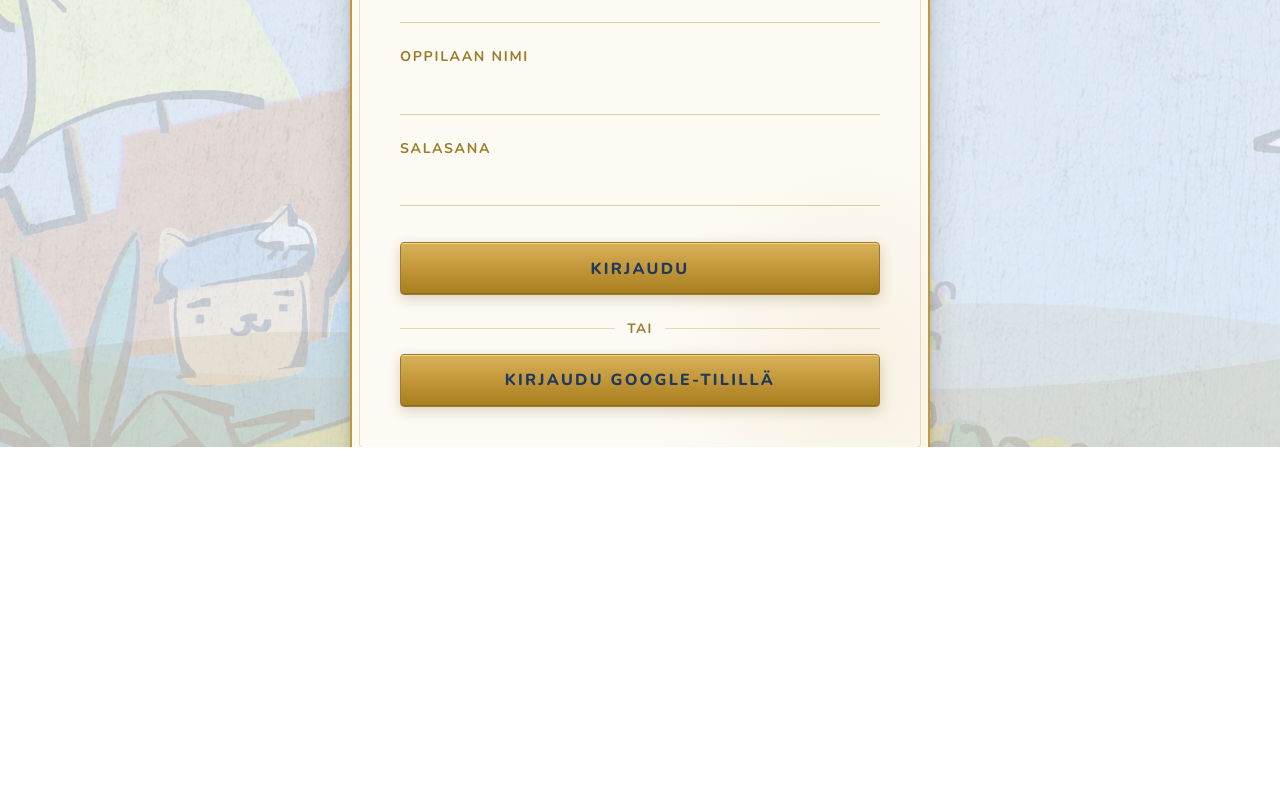
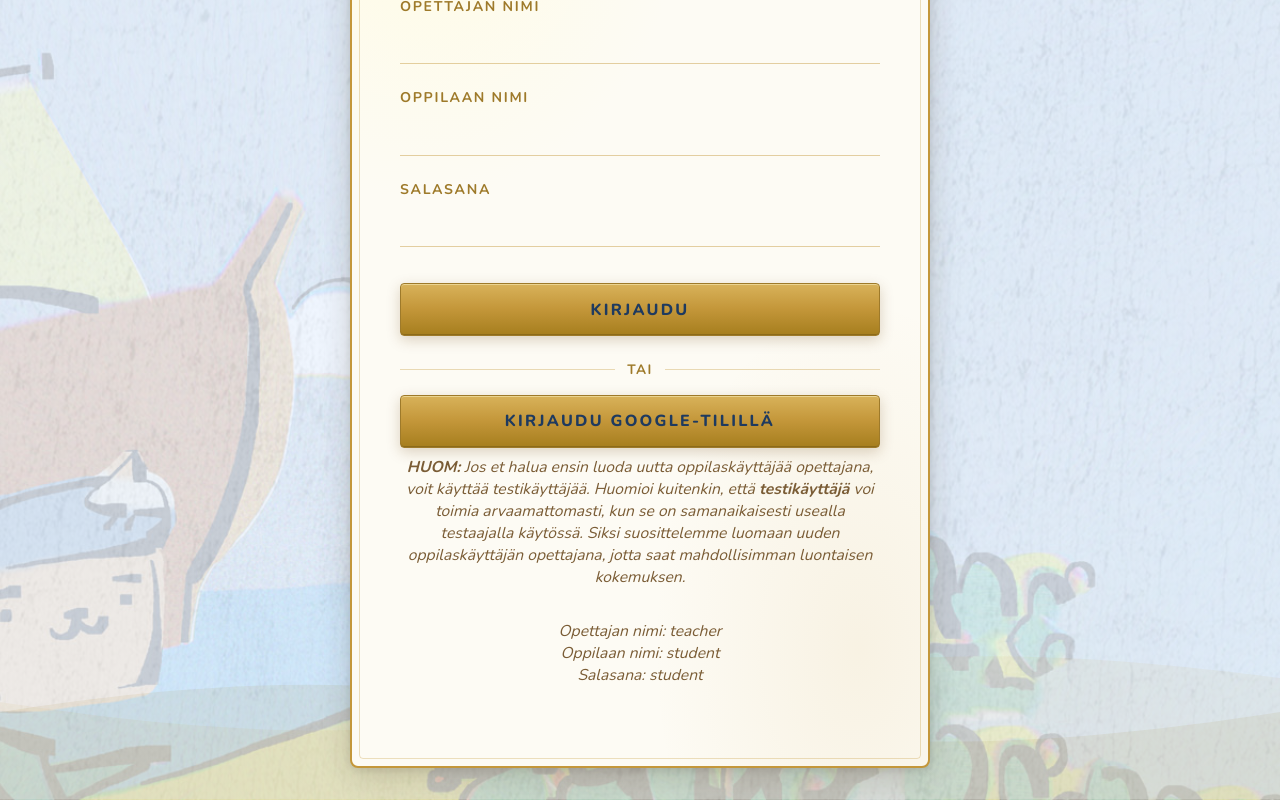
Before and after one commit to Osoito/ReadingDiplomaWebGame_Capstone1, a React (Vite) app in the folder frontend/: page /login/student in a window 1280 px wide. Shown: the part 353-1153 px from the top of the page. Before the commit the page ends 800 px from the top, so only its background shows below. Built offline with nearby package versions, Linux system fonts and the light colour scheme; no server answers.

Commit message:
Added test user credentials to student login page.

```diff
--- a/frontend/src/pages/StudentLoginPage.css
+++ b/frontend/src/pages/StudentLoginPage.css
@@ -1,6 +1,6 @@
 /* ── Page Shell ──────────────────────────────────────────── */
 .student-login-page {
-    height: 100vh;
+    min-height: 100vh;
     box-sizing: border-box;
     background-color: #EBF3FE;
     background-size: cover;
--- a/frontend/src/pages/StudentLoginPage.jsx
+++ b/frontend/src/pages/StudentLoginPage.jsx
@@ -100,6 +100,12 @@ function StudentLoginPage() {
                 <button type="button" className="google-button" onClick={() => window.location.href = '/auth/google'}>
                     Kirjaudu Google-tilillä
                 </button>
+                <p className="subtitle"><strong>HUOM:</strong> Jos et halua ensin luoda uutta oppilaskäyttäjää opettajana, voit käyttää testikäyttäjää. Huomioi kuitenkin, että <strong>testikäyttäjä</strong> voi toimia arvaamattomasti, kun se on samanaikaisesti usealla testaajalla käytössä. Siksi suosittelemme luomaan uuden oppilaskäyttäjän opettajana, jotta saat mahdollisimman luontaisen kokemuksen.</p>
+                <div className="subtitle">
+                    Opettajan nimi: teacher
+                    <br/>Oppilaan nimi: student
+                    <br/>Salasana: student
+                </div>
             </div>
         </div>
     )
```
